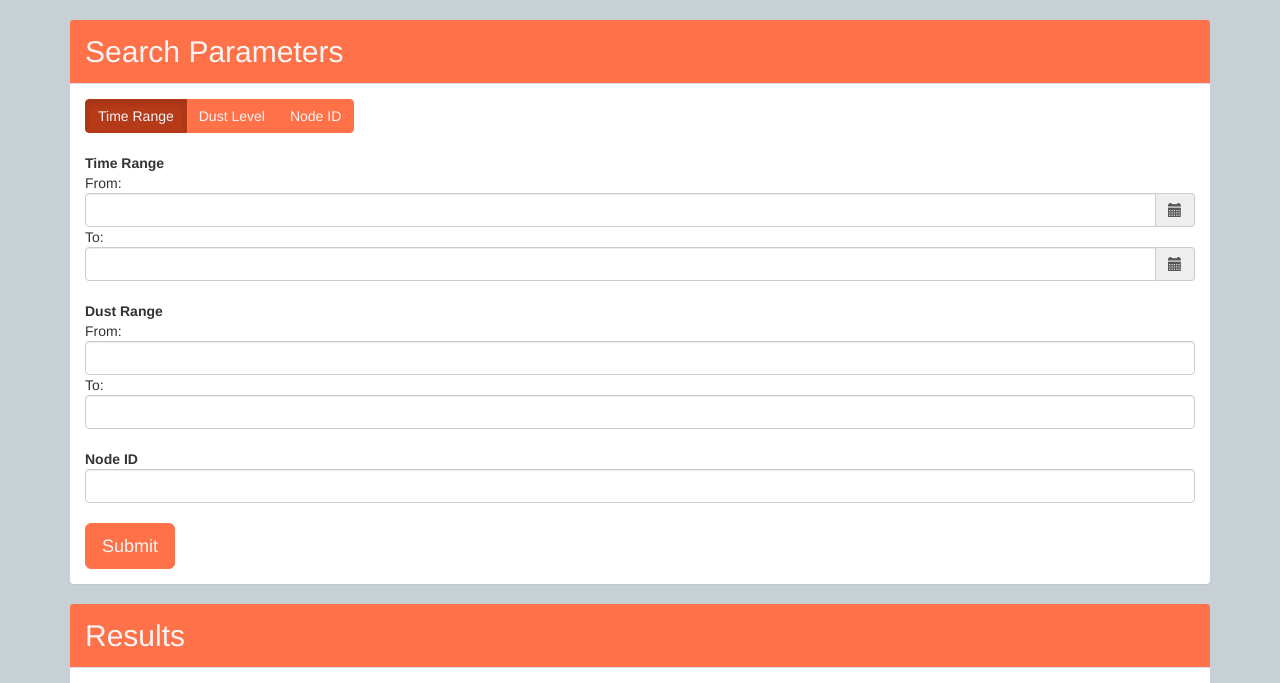
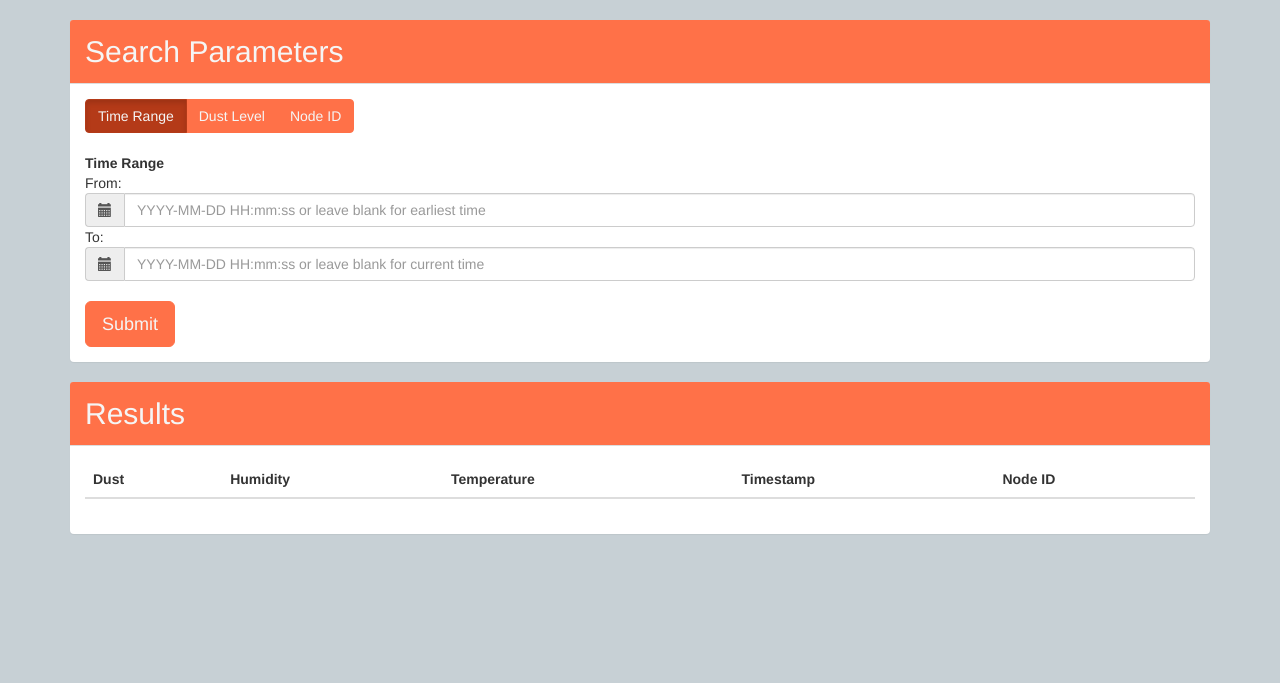
Before and after one commit to greatplastic/sensorsite, a PHP site: page / in a window 1280 px wide. Shown: the part 50-733 px from the top of the page. Run offline with PHP 8.4, Linux system fonts and the light colour scheme; lists and menus that the app fills with data are empty.

Commit message:
Added default behavior for time parameters in search

```diff
--- a/index.php
+++ b/index.php
@@ -60,6 +60,19 @@ function make_row($row) {
 					format: 'YYYY-MM-DD HH:mm:ss'
 				});
 			});
+			$(document).ready(function () {
+				$('#dust_options').hide();
+				$('#node_options').hide();
+				$('#time_chk').change(function () {
+				  $('#time_options').fadeToggle(0);
+				});
+				$('#dust_chk').change(function () {
+				  $('#dust_options').fadeToggle(0);
+				});
+				$('#node_chk').change(function () {
+				  $('#node_options').fadeToggle(0);
+				});
+			});
 		</script>
 		<!--[if lt IE 9]>
 		  <script src="https://oss.maxcdn.com/html5shiv/3.7.3/html5shiv.min.js"></script>
@@ -77,35 +90,38 @@ function make_row($row) {
 				<form action="index.php" method="post">
 					<div class="btn-group" data-toggle="buttons">
 					<label class="btn btn-default active">
-						<input type="checkbox" checked="checked" autocomplete="off" name="search[]" value="time"> Time Range
+						<input type="checkbox" checked="checked" autocomplete="off" name="search[]" id="time_chk" value="time"> Time Range
 					</label>
 					<label class="btn btn-default">
-						<input type="checkbox" autocomplete="off" name="search[]" value="dust"> Dust Level
+						<input type="checkbox" autocomplete="off" name="search[]" id="dust_chk" value="dust"> Dust Level
 					</label>
 					<label class="btn btn-default">
-						<input type="checkbox" autocomplete="off" name="search[]" value="node"> Node ID
+						<input type="checkbox" autocomplete="off" name="search[]" id="node_chk" value="node"> Node ID
 					</label>
 					</div>
 					<br><br>
 
+					<div id="time_options">
 					<strong>Time Range</strong>
 					<br>
 					From:
 					<div class='input-group date' id='from_time'>
-						<input type='text' name="from_time_input" class="form-control" />
 						<span class="input-group-addon">
 							<span class="glyphicon glyphicon-calendar"></span>
 						</span>
+						<input type='text' placeholder="YYYY-MM-DD HH:mm:ss or leave blank for earliest time" name="from_time_input" class="form-control" />
 					</div>
 					To:
 					<div class='input-group date' id='to_time'>
-						<input type='text' name="to_time_input" class="form-control"/>
 						<span class="input-group-addon">
 							<span class="glyphicon glyphicon-calendar"></span>
 						</span>
+						<input type='text' placeholder="YYYY-MM-DD HH:mm:ss or leave blank for current time" name="to_time_input" class="form-control"/>
 					</div>
 					<br>
+					</div>
 
+					<div id="dust_options">
 					<strong>Dust Range</strong>
 					<br>
 					From:
@@ -113,10 +129,13 @@ function make_row($row) {
 					To:
 					<input type='text' name="to_dust_input" class="form-control" />
 					<br>
+					</div>
 
+					<div id="node_options">
 					<strong>Node ID</strong>
 					<input type='text' name="node_input" class="form-control" />
 					<br>
+					</div>
 
 					<button type="submit" class="btn btn-default btn-lg">Submit</button>
 				</form>
--- a/search_params.php
+++ b/search_params.php
@@ -1,4 +1,5 @@
 <?php
+date_default_timezone_set('America/New_York'); // EST for date conversions
 
 class SearchParameters {
 	// Bools to determine which parameters are being searched
@@ -31,6 +32,12 @@ class SearchParameters {
 	}
 
 	function set_time_params($from, $to) {
+		if (empty($from)) {
+			$from = date("Y-m-d H:i:s", strtotime('@0'));
+		}
+		if (empty($to)) {
+			$to = date("Y-m-d H:i:s", time());
+		}
 		$this->from_time = $from;
 		$this->to_time = $to;
 		$this->search_time = true;
```
